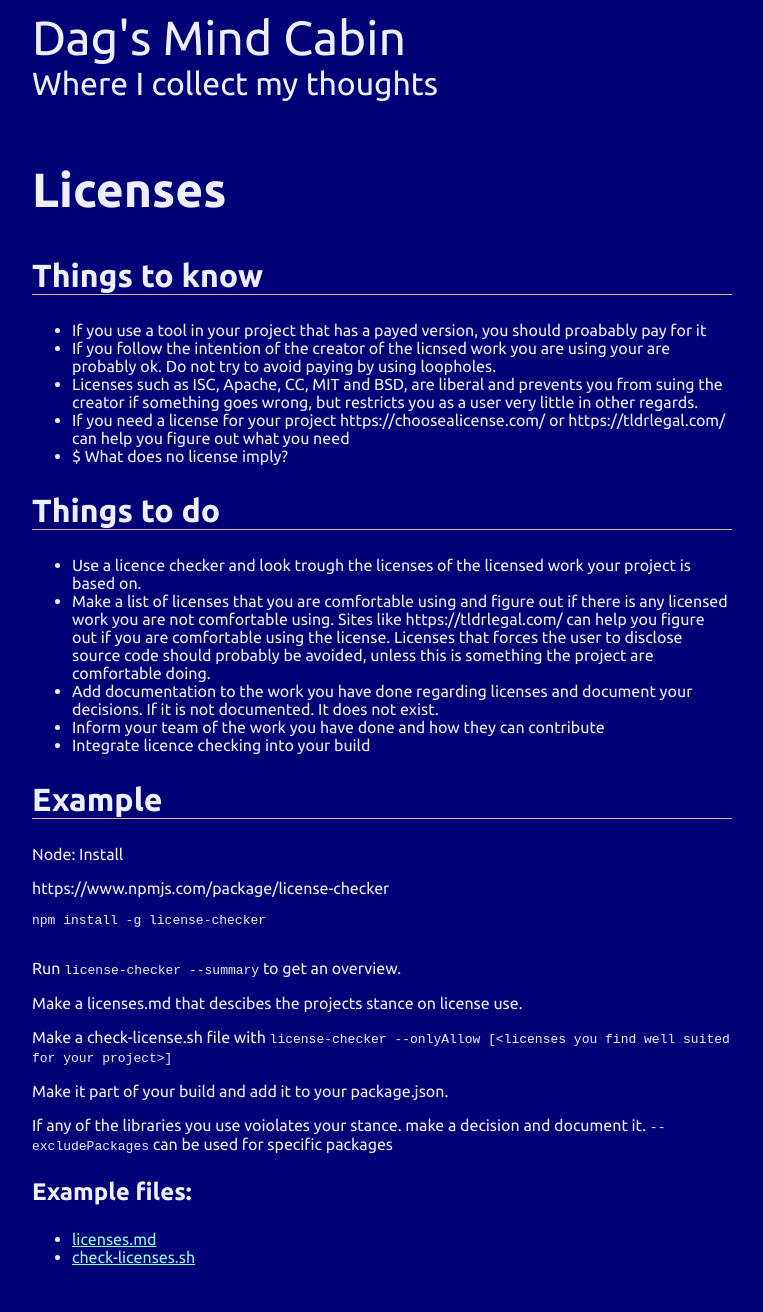
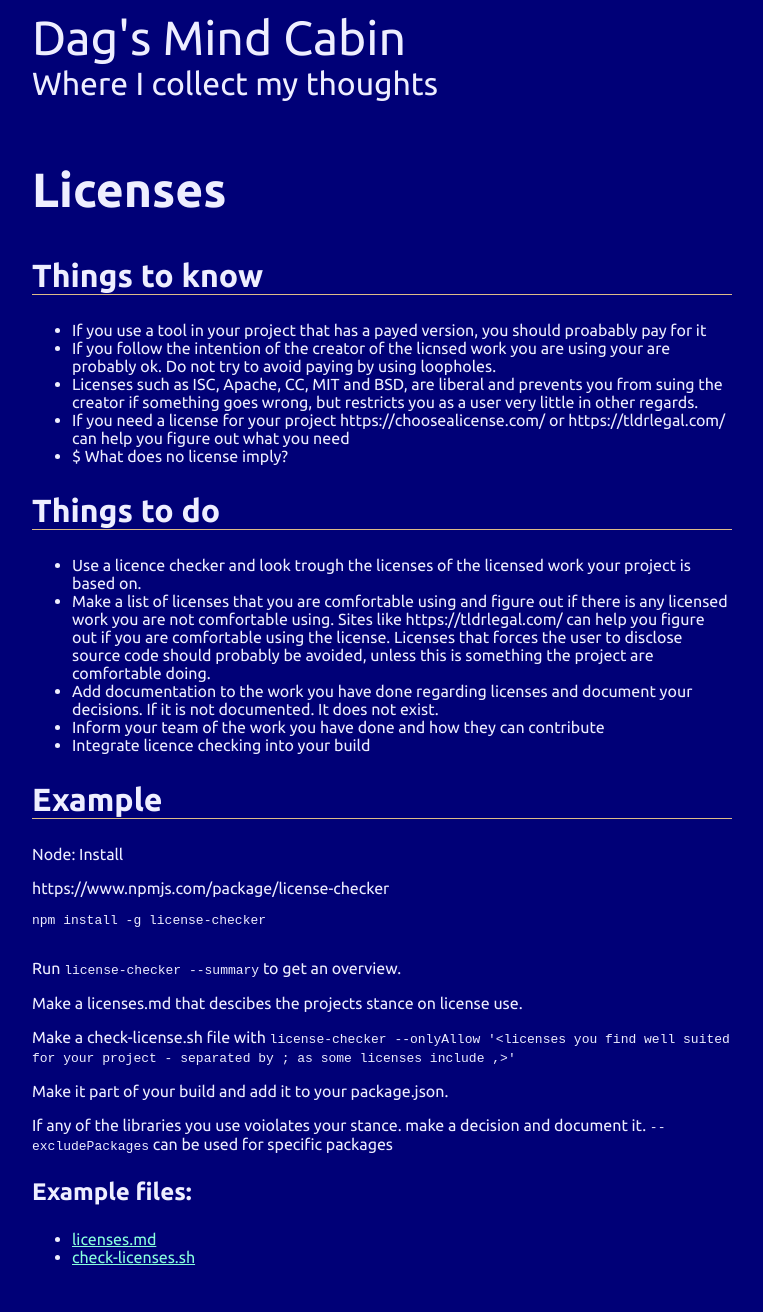
Before and after one commit to dagfs/dagfs.github.io, a Jekyll site: the page built from project-tips/licenses/index.md, in a window 1280 px wide. Shown: the whole page, without its empty margins (258-1021 px from the left). Built offline with Jekyll 4.4.1, drawn with Linux system fonts in a browser that asks for light colours; our own code applies the rules of GitHub Pages for plain Markdown files; some of the changed lines change nothing that is shown.

Commit message:
Improve reading

```diff
--- a/project-tips/licenses/index.md
+++ b/project-tips/licenses/index.md
@@ -31,7 +31,7 @@ Run `license-checker --summary` to get an overview.
 Make a licenses.md that descibes the projects stance on license use.
 
 Make a check-license.sh file with
-`license-checker --onlyAllow [<licenses you find well suited for your project>]`
+`license-checker --onlyAllow '<licenses you find well suited for your project - separated by ; as some licenses include ,>'`
 
 Make it part of your build and add it to your package.json.
 
```
